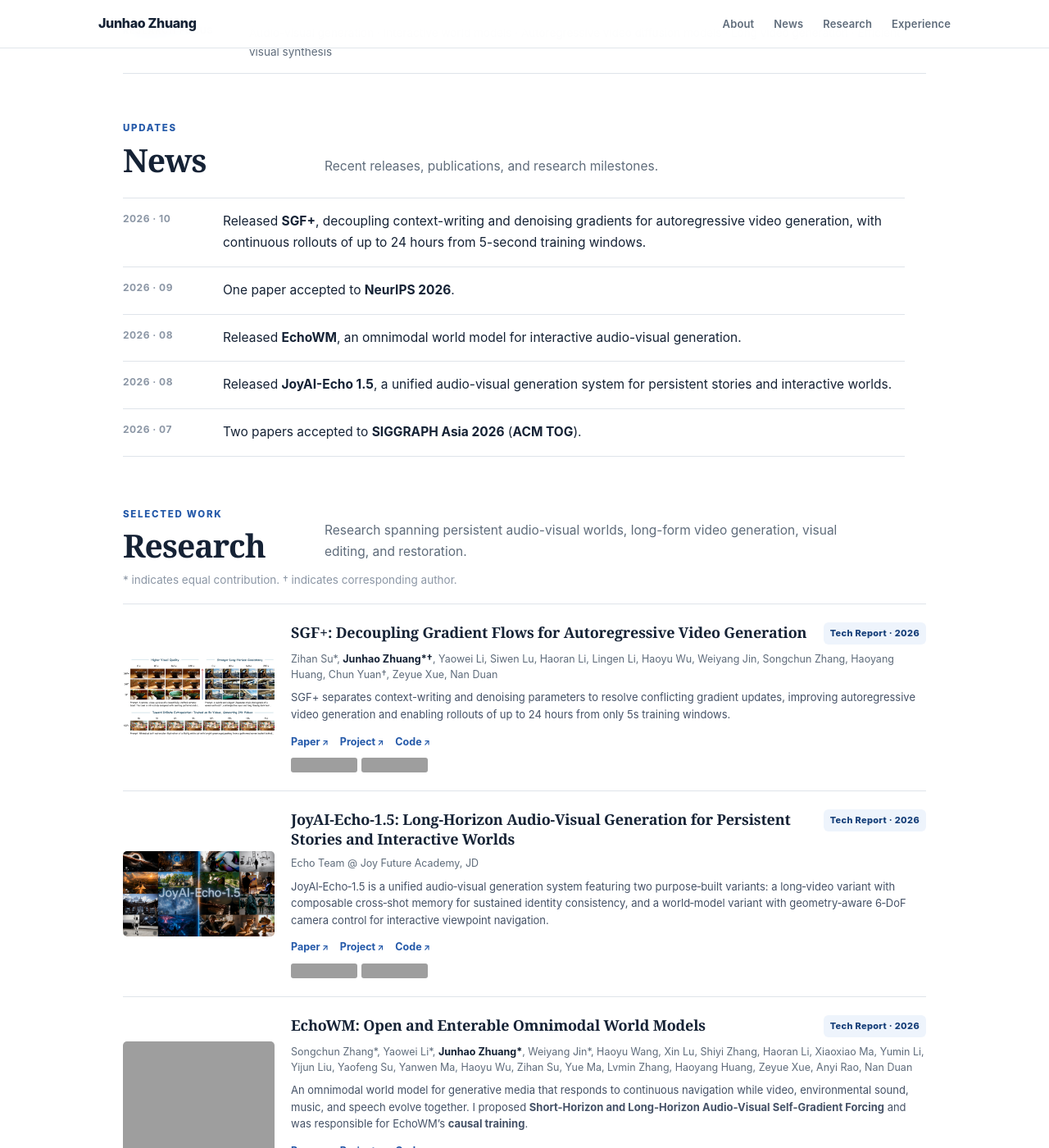
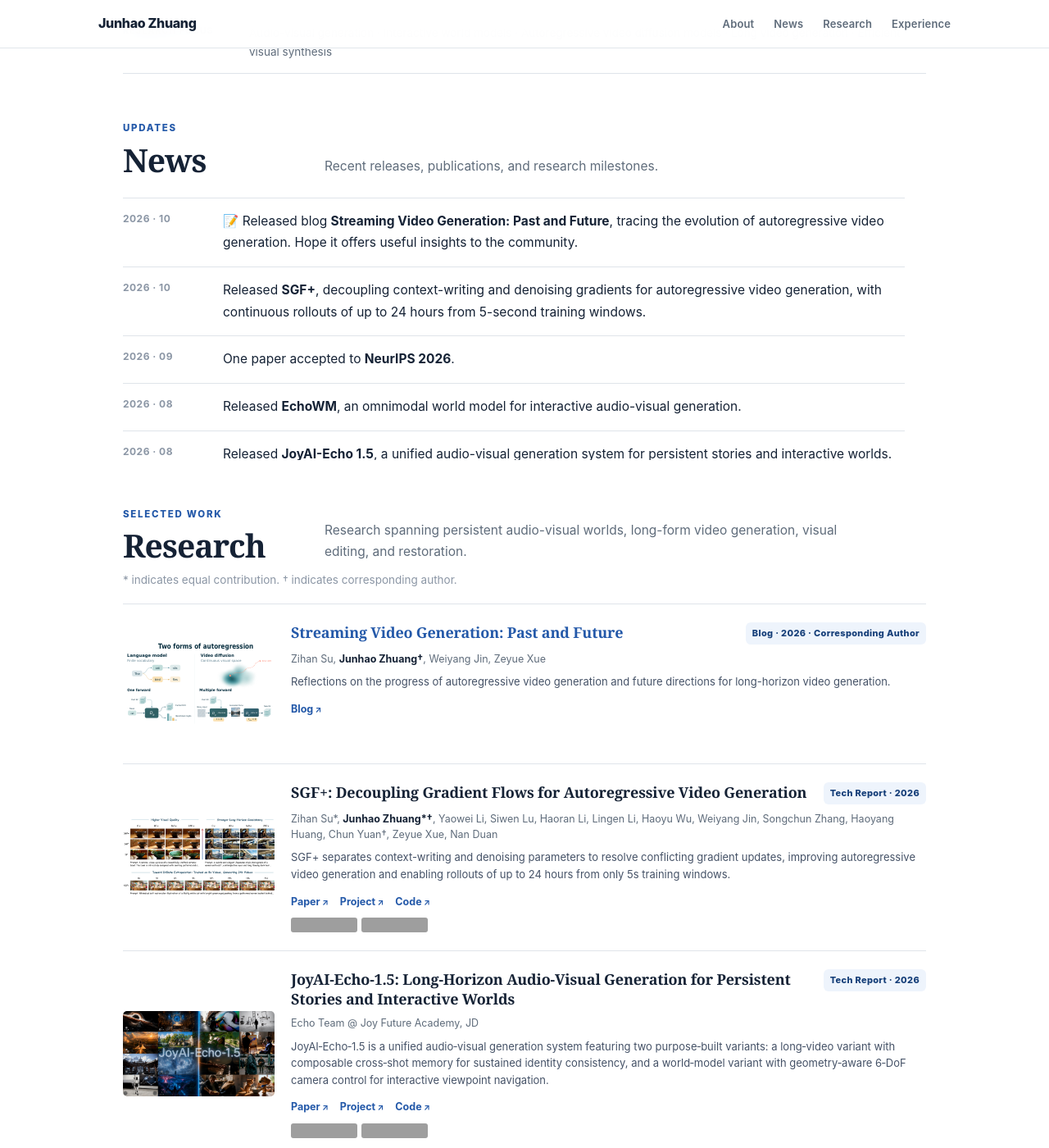
Before and after one commit to zhuang2002/zhuang2002.github.io, a Jekyll site: the page built from _pages/about.html, in a window 1280 px wide and 1400 px high, scrolled down 812 px. Shown: the whole window at 82% size. Built offline with Jekyll 4.4.1, drawn with Linux system fonts in a browser that asks for light colours; grey boxes are pictures that could not be loaded.

Commit message:
Add streaming video generation blog to homepage and SGF page

```diff
--- a/SelfGradientForcing/index.html
+++ b/SelfGradientForcing/index.html
@@ -595,6 +595,7 @@
           <a class="cta" href="https://arxiv.org/abs/2607.20368" target="_blank" rel="noopener noreferrer" title="Paper">📄 Paper</a>
           <a class="cta" href="https://github.com/zhuang2002/Self_Gradient_Forcing" target="_blank" rel="noopener noreferrer" title="Code repository">🐙 Code</a>
           <a class="cta" href="https://huggingface.co/JunhaoZhuang/Self_Gradient_Forcing" target="_blank" rel="noopener noreferrer" title="Model repository">🤗 Model</a>
+          <a class="cta" href="https://zihan-su.github.io/blog/sgf-plus/index.html" target="_blank" rel="noopener noreferrer" title="Streaming Video Generation: Past and Future">📝 Blog</a>
         </div>
         <div class="note" style="margin-top:14px; text-align:center; max-width:72ch; margin-left:auto; margin-right:auto; line-height:1.55; font-size:1rem;">
           <span style="opacity:.85;">TL;DR —</span>
--- a/_pages/about.html
+++ b/_pages/about.html
@@ -313,6 +313,7 @@
       </div>
       <div class="news-scroll" role="region" aria-label="All news, scroll for earlier updates" tabindex="0">
       <ul class="news-list">
+        <li class="news-item"><span class="news-date">2026 · 10</span><span>📝 Released blog <a href="https://zihan-su.github.io/blog/sgf-plus/index.html" target="_blank" rel="noopener"><strong>Streaming Video Generation: Past and Future</strong></a>, tracing the evolution of autoregressive video generation. Hope it offers useful insights to the community.</span></li>
         <li class="news-item"><span class="news-date">2026 · 10</span><span>Released <a href="https://zihan-su.github.io/self-gradient-forcing-plus" target="_blank" rel="noopener"><strong>SGF+</strong></a>, decoupling context-writing and denoising gradients for autoregressive video generation, with continuous rollouts of up to 24 hours from 5-second training windows.</span></li>
         <li class="news-item"><span class="news-date">2026 · 09</span><span>One paper accepted to <a href="https://neurips.cc/"><strong>NeurIPS 2026</strong></a>.</span></li>
         <li class="news-item"><span class="news-date">2026 · 08</span><span>Released <a href="https://echo-team-joy-future-academy-jd.github.io/Echo-1.5-Page/wm/" target="_blank" rel="noopener"><strong>EchoWM</strong></a>, an omnimodal world model for interactive audio-visual generation.</span></li>
@@ -339,6 +340,16 @@
       </div>
       <p class="equal-note">* indicates equal contribution. † indicates corresponding author.</p>
       <div class="papers">
+        <article class="paper" id="streaming-video-blog">
+          <a class="paper-media" href="https://zihan-su.github.io/blog/sgf-plus/index.html" target="_blank" rel="noopener" aria-label="Read Streaming Video Generation: Past and Future"><img src="/images/homepage-thumbnails/streaming-video-blog.svg" alt="Two forms of autoregression: language models and video diffusion" loading="lazy"></a>
+          <div class="paper-body">
+            <div class="paper-topline"><h3><a href="https://zihan-su.github.io/blog/sgf-plus/index.html" target="_blank" rel="noopener">Streaming Video Generation: Past and Future</a></h3><span class="venue">Blog · 2026 · Corresponding Author</span></div>
+            <p class="authors">Zihan Su, <b>Junhao Zhuang†</b>, Weiyang Jin, Zeyue Xue</p>
+            <p class="paper-desc">Reflections on the progress of autoregressive video generation and future directions for long-horizon video generation.</p>
+            <div class="paper-links"><a href="https://zihan-su.github.io/blog/sgf-plus/index.html" target="_blank" rel="noopener">Blog</a></div>
+          </div>
+        </article>
+
         <article class="paper">
           <div class="paper-media"><img src="https://zhuang2002.github.io/images/homepage-thumbnails/SGF-plus.jpg?v=20261008-teaser" alt="SGF+ comparison of visual quality, long-horizon consistency, and 24-hour video generation" loading="lazy"></div>
           <div class="paper-body">
```
Also changed, not shown: images/homepage-thumbnails/streaming-video-blog.svg (added).
